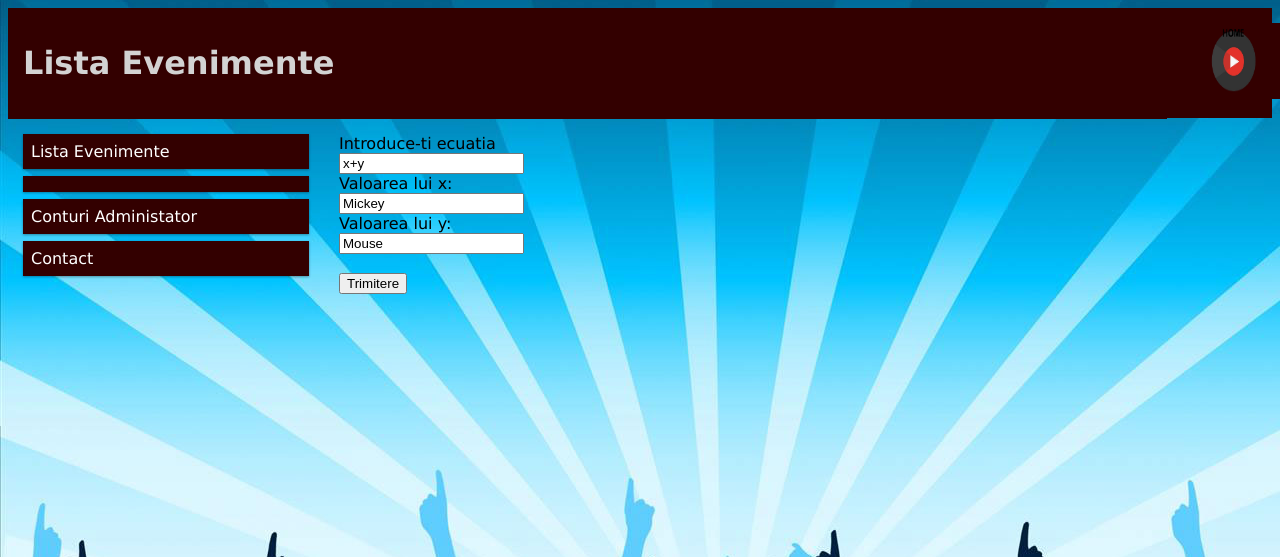
After one commit to claudiu-ancau-rm/PW, a PHP site: page /Evenimente.html in a window 1280 px wide. The commit adds this page. Shown: the top 557 px of the page. Run offline with PHP 8.4, Linux system fonts and the light colour scheme.

Commit message:
Add files via upload

```diff
--- /dev/null
+++ b/Evenimente.html
@@ -0,0 +1,102 @@
+<!DOCTYPE html>
+<html>
+<head>
+<meta name="viewport" content="width=device-width, initial-scale=1.0">
+<style>
+* {
+    box-sizing: border-box;
+}
+.row::after {
+    content: "";
+    clear: both;
+    display: table;
+}
+[class*="col-"] {
+    float: left;
+    padding: 15px;
+}
+.col-1 {width: 8.33%;}
+.col-2 {width: 16.66%;}
+.col-3 {width: 25%;}
+.col-4 {width: 33.33%;}
+.col-5 {width: 41.66%;}
+.col-6 {width: 50%;}
+.col-7 {width: 58.33%;}
+.col-8 {width: 66.66%;}
+.col-9 {width: 75%;}
+.col-10 {width: 83.33%;}
+.col-11 {width: 91.66%;}
+.col-12 {width: 100%;}
+html {
+    font-family: "Lucida Sans", sans-serif;
+
+}
+.header{
+    background-color: #330000;
+    color: #D3D3D3;
+    padding: 15px;
+}
+.header a {
+	padding: 8px;
+    margin-bottom: 7px;
+}
+.menu ul {
+    list-style-type: none;
+    margin: 0;
+    padding: 0;
+}
+.menu li {
+    padding: 8px;
+    margin-bottom: 7px;
+    background-color: #330000;;
+    color: #ffffff;
+
+    box-shadow: 0 1px 3px rgba(0,0,0,0.12), 0 1px 2px rgba(0,0,0,0.24);
+}
+.menu a {
+	color: #ffffff;
+    text-decoration: none;
+}
+.menu li:hover {
+    opacity: 0.8;
+}
+</style>
+</head>
+<body background="b.png">
+
+<div class="col-11 header">
+  <h1>Lista Evenimente</h1>
+</div>
+<div class="col-1 header">
+  <a href="Administrare.html"><img border="0" src="logo.jpg" width="90" height="76"></a>
+</div>
+
+<div class="row">
+
+<div class="col-3 menu">
+  <ul >
+    <li><a href="" > Lista Evenimente </a></li>
+	<li><a href="" ></a></li>
+    <li><a href="" >Conturi Administator</a></li>
+    <li><a href="" >Contact</a></li>
+
+  </ul>
+</div>
+
+<div class="col-9">
+  <form action="/action_page.php">
+  Introduce-ti ecuatia<br>
+  <input type="text" name="ecuatie" value ="x+y"><br>
+  Valoarea lui x:<br>
+  <input type="text" name="firstname" value="Mickey"><br>
+  Valoarea lui y:<br>
+  <input type="text" name="lastname" value="Mouse"><br><br>
+  <input type="submit" value="Trimitere">
+</form>
+
+</div>
+
+</div>
+
+</body>
+</html>
```
Also changed, not shown: Administrare.html (added, +95 -0 lines), index.php (+12 -10 lines), b.png (added), logo.jpg (added).
